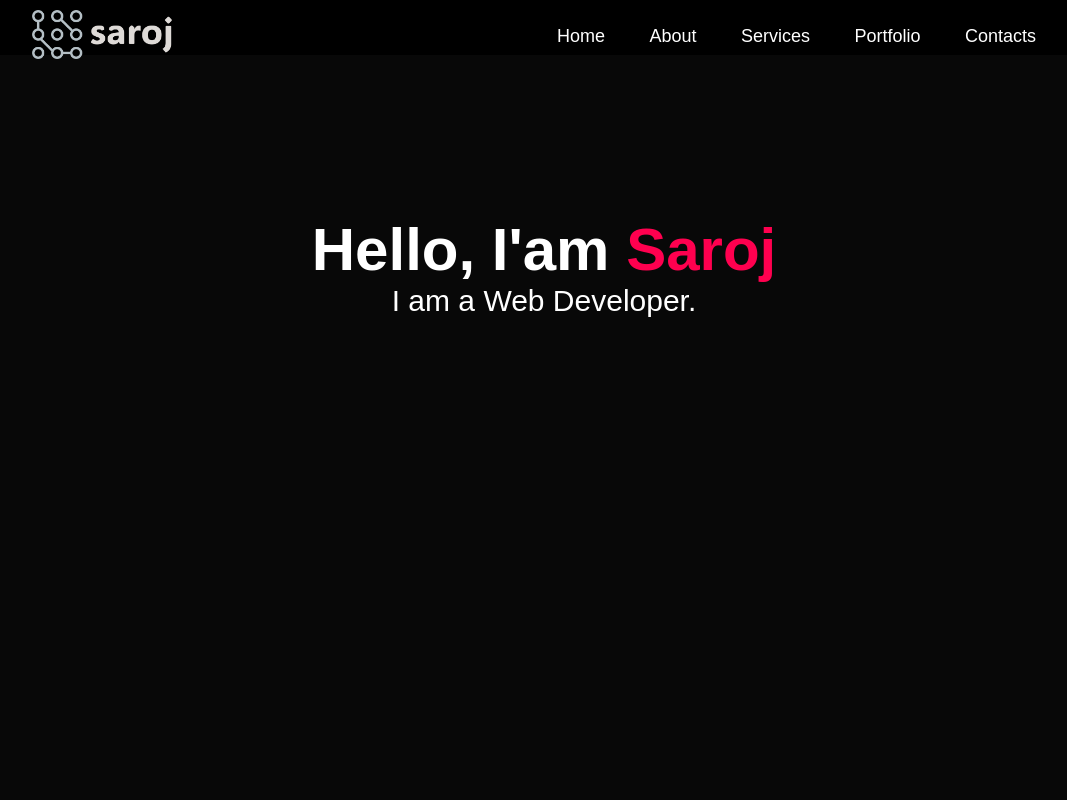
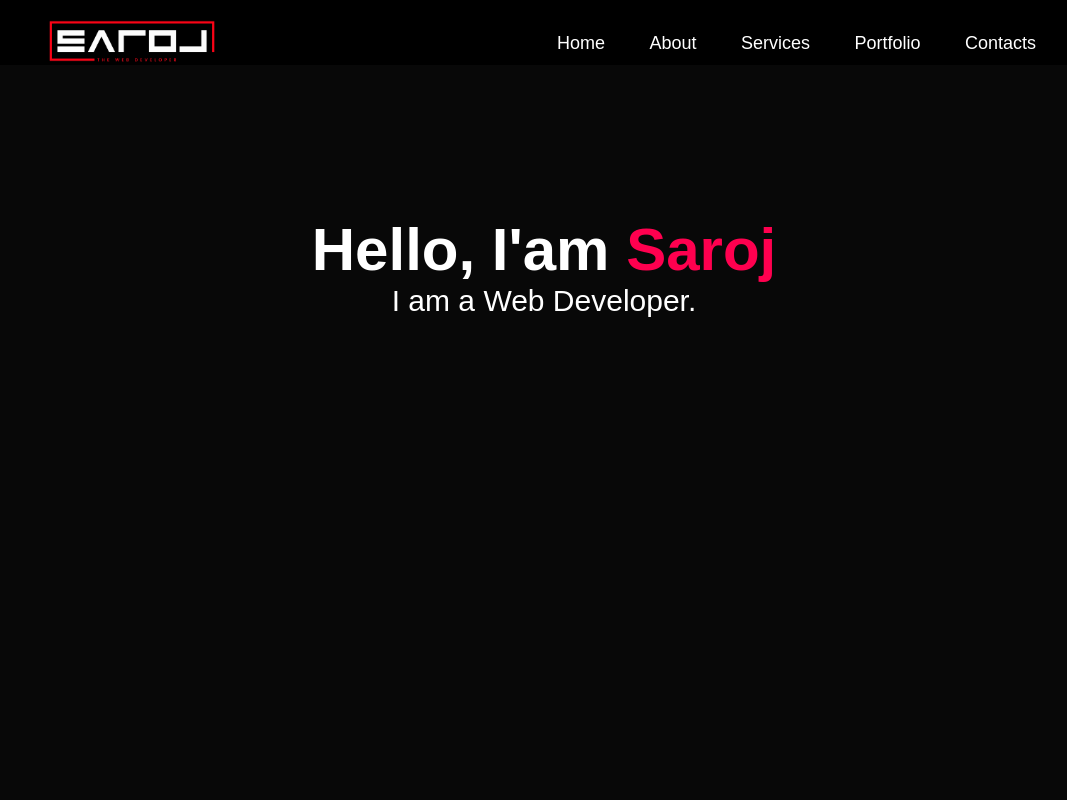
Before and after one commit to saroj62thapa/Portfolio, a plain HTML site: page index.html in a window 1280 px wide. Shown: the top 800 px of the page, without its empty margins (96-1163 px from the left). Drawn offline with Linux system fonts and the light colour scheme.

Commit message:
name logo changed

```diff
--- a/index.html
+++ b/index.html
@@ -14,7 +14,7 @@
     <div id="header">
         <div class="container">
             <nav>
-                <a href="#header"><img src="images/logo.png" class="logo"></a>
+                <a href="#header"><img src="images/Sarose name logo-01.1.png" class="logo"></a>
                 <ul id="sidemenu">
                     <li><a href="#header">Home</a></li>
                     <li><a href="#about">About</a></li>
--- a/style.css
+++ b/style.css
@@ -23,6 +23,7 @@ body{
     background-position: center;
 }
 
+
 .container{
     padding: 10px 10%;
 
@@ -32,7 +33,7 @@ nav{
     background-color: black;
     position: fixed;
     width: 100%;
-    height: 55px;
+    height: 65px;
     top: 0;
     left: 0;
     display: flex;
@@ -45,7 +46,7 @@ nav{
 }
 
 .logo{
-    width: 140px;
+    width: 200px;
 }
 
 nav ul li{
```
Also changed, not shown: images/Sarose name logo-01.1.png (added), images/logo.png (deleted).
